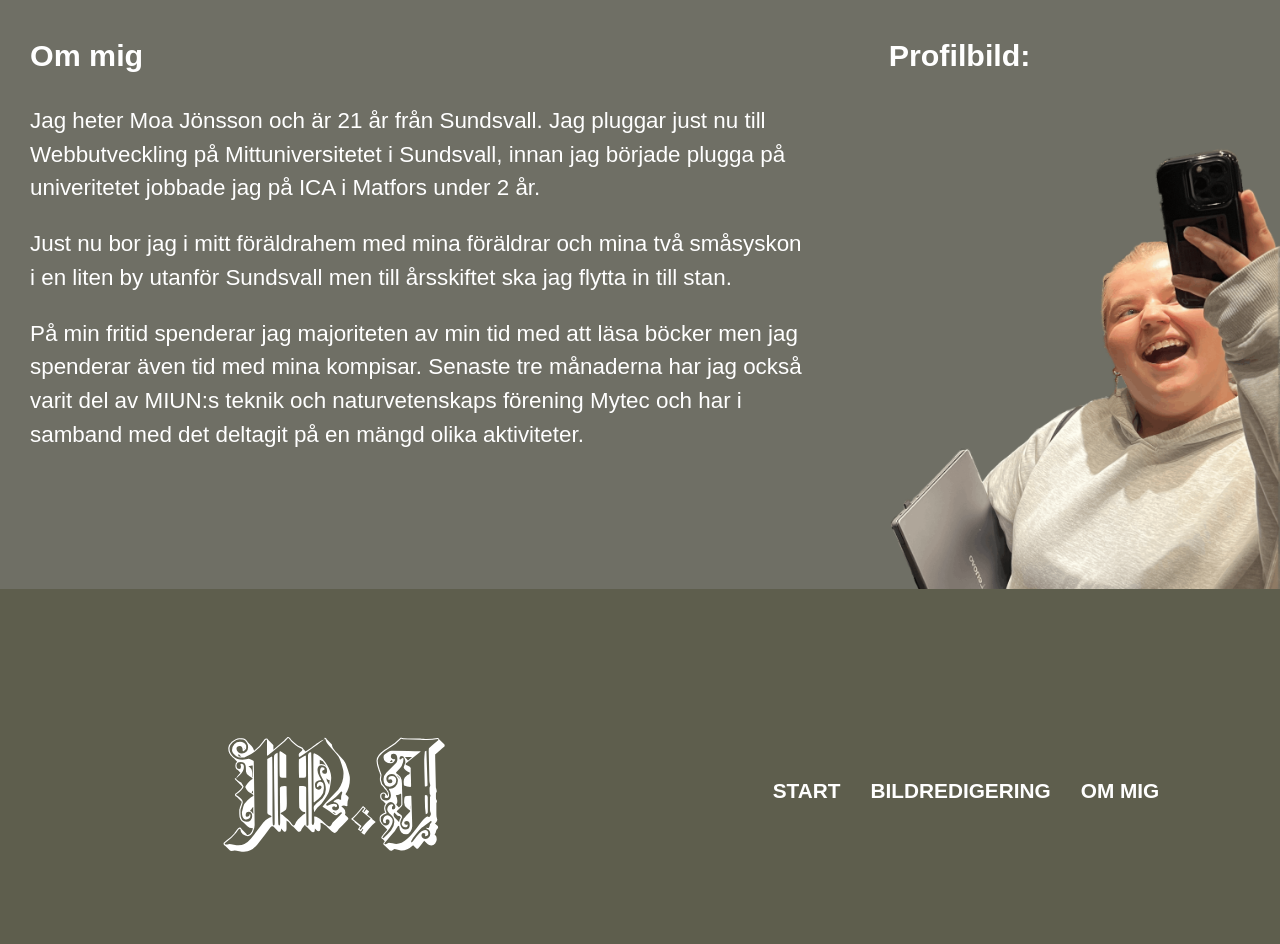
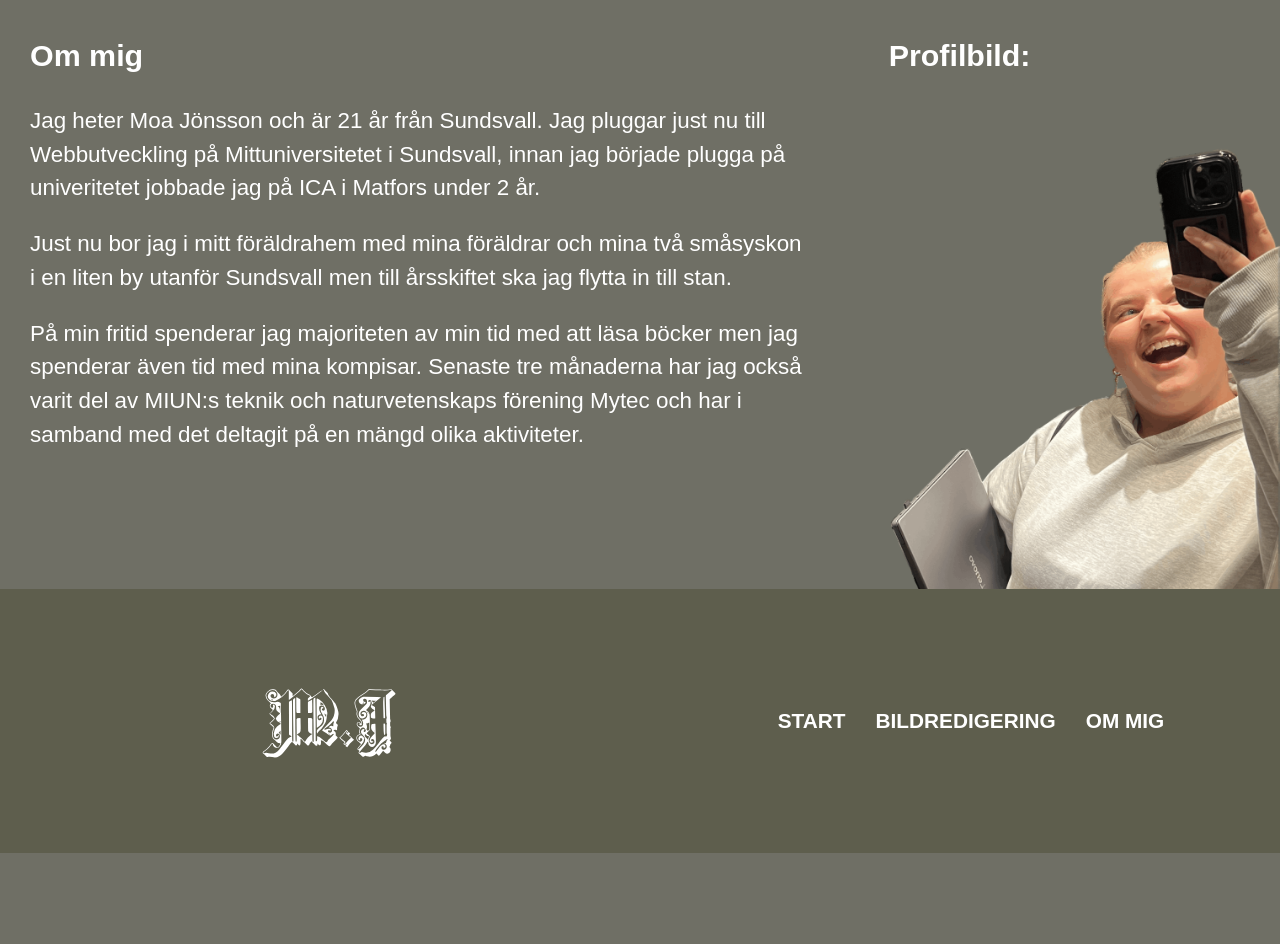
Before and after one commit to MCJ05/bildredigering2, a plain HTML site: page ommig.html in a window 1280 px wide. Shown: the part 928-1872 px from the top of the page. After the commit the page ends 1781 px from the top, so only its background shows below. Drawn offline with Linux system fonts and the light colour scheme.

Commit message:
Minskat loggan i footer på alla tre sidor

```diff
--- a/css/bild.css
+++ b/css/bild.css
@@ -85,6 +85,10 @@ footer {
     flex-direction: column;
     align-items: center;
     margin: 1rem;
+}
+
+.footer-wrapper img {
+    max-height: 180px;
 }
 
 .logo-footer {
--- a/css/mig.css
+++ b/css/mig.css
@@ -77,7 +77,7 @@ nav ul li a {
 /* FOOTER */
 footer {
     background-color: rgb(94, 94, 77);
-    padding: 20px 20px;
+    padding: 10px;
 }
 
 .footer-wrapper {
@@ -85,6 +85,10 @@ footer {
     flex-direction: column;
     justify-content: center;
     margin: 1rem;
+}
+
+.footer-wrapper img {
+    max-height: 180px;
 }
 
 .logo-footer {
--- a/css/style.css
+++ b/css/style.css
@@ -131,6 +131,10 @@ footer {
     margin: 1rem;
 }
 
+.footer-wrapper img {
+    max-height: 180px;
+}
+
 .logo-footer {
     display: flex;
     flex-direction: column;
```
